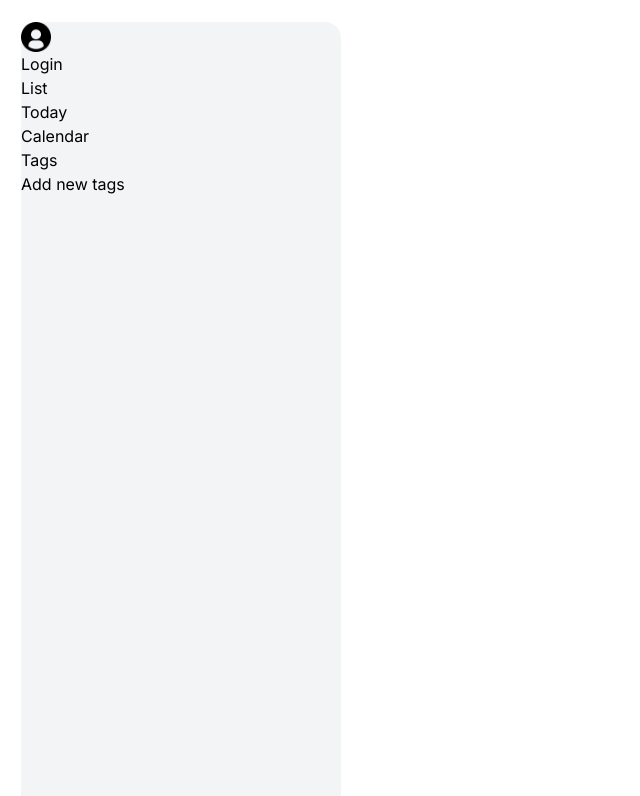
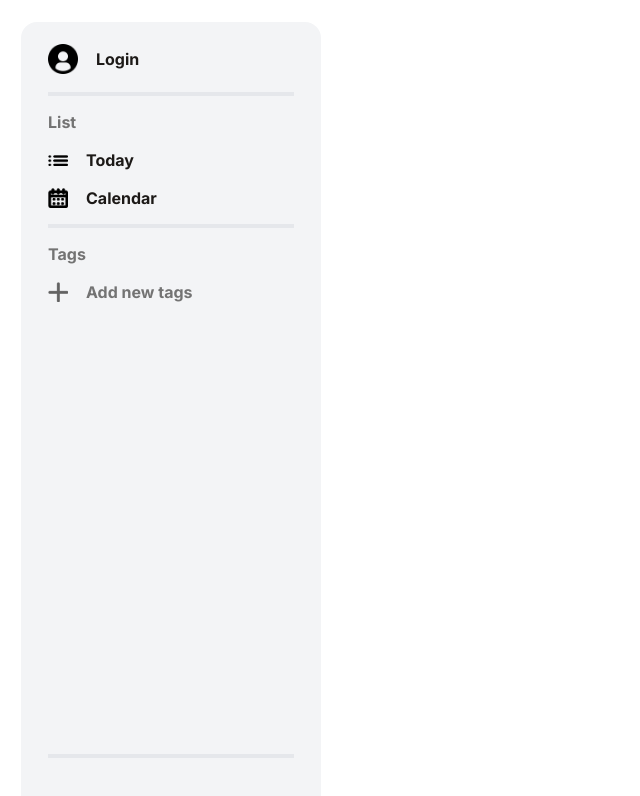
Before and after one commit to ITsMyPlan/todotasks, a Next.js app: page / in a window 1280 px wide. Shown: the top 796 px of the page, without its empty margins (0-640 px from the left). Built offline with nearby package versions, Linux system fonts and the light colour scheme; no server answers.

Commit message:
style: Sidebar CSS 작업

```diff
--- a/app/_components/layout/Sidebar.tsx
+++ b/app/_components/layout/Sidebar.tsx
@@ -5,10 +5,12 @@ import { useUserStore } from '@/store/useUserStore'
 import { useEffect } from 'react'
 import logout from '@/_components/auth/signOut/actions'
 import UnknownUser from '@/public/icons/unknown.png'
-
+import TodayIcon from '@/public/icons/todayicon.png'
+import CalendarIcon from '@/public/icons/calendaricon.png'
+import AddIcon from '@/public/icons/add.png'
+import SignoutIcon from '@/public/icons/SignoutIcon.png'
 
 const Sidebar = () => {
-
   const user = useUserStore(state => state.user)
   const fetchUser = useUserStore(state => state.fetchUser)
 
@@ -19,28 +21,62 @@ const Sidebar = () => {
   const email = user ? user.email : null
 
   return (
-    <div className="box-border bg-gray-100 xl rounded-2xl w-80">
-      <div>
-        <div>
-          <Image src={UnknownUser} alt="userimg" width={30} height={30} />
-          {user ? `${email}` : <Link href="/signin">Login</Link>}
+    <div className="hidden sm:block relative box-border bg-gray-100 font-bold text-neutral-500 rounded-2xl w-[300px] min-w-[300px] px-[27px] py-[22px]">
+      <div className="border-b-4 border-lightGray/70 mb-[14px] pb-[18px]">
+        <button type="button" className="flex items-center">
+          <div className="max-w-max mr-[18px]">
+            <Image src={UnknownUser} alt="userimg" style={{ width: 30, height: 30 }} />
           </div>
+          <div className="text-stone-900">{user ? `${email}` : <Link href="/signin">Login</Link>}</div>
+        </button>
+      </div>
+
+      <div className="border-b-4 border-lightGray/70">
+        <div className="">List</div>
+        <div className="my-[14px] text-stone-900">
+          <button type="button" className="flex items-center mb-[14px]">
+            <div className="max-w-max mr-[18px]">
+              <Image src={TodayIcon} alt="userimg" style={{ width: 20, height: 11 }} />
             </div>
             <div>
-        List
-        <div>
               <Link href="/today">Today</Link>
+            </div>
+          </button>
+
+          <button type="button" className="flex items-center">
+            <div className="max-w-max mr-[18px]">
+              <Image src={CalendarIcon} alt="userimg" style={{ width: 20, height: 20 }} />
             </div>
             <div>
               <Link href="/calendar">Calendar</Link>
             </div>
+          </button>
         </div>
-      <div>
-        Tags
+      </div>
+
+      <div className="my-[14px]">
+        <div className="mb-[14px]">Tags</div>
+        <button type="button" className="flex items-center mb-[14px]">
+          <div className="max-w-max mr-[18px]">
+            <Image src={AddIcon} alt="userimg" style={{ width: 20, height: 20 }} />
+          </div>
           <div>Add new tags</div>
+        </button>
       </div>
-      <div>
-        {user ? <button onClick={logout}>sign out</button> : ""}
+
+      <div className="absolute w-[246px] max-h-[600px] bottom-0 py-[32px]">
+        <div className="border-t-4 border-lightGray/70 pt-[32px]">
+          {user ? (
+            <button type="button" onClick={logout} className="flex items-center">
+              <div className="max-w-max mr-[18px]">
+                <Image src={SignoutIcon} alt="userimg" style={{ width: 20, height: 20 }} />
+              </div>
+              <div>Logout</div>
+            </button>
+          ) : (
+            ''
+          )}
+        </div>
       </div>
     </div>
   )
--- a/app/calendar/page.tsx
+++ b/app/calendar/page.tsx
@@ -1,4 +1,4 @@
-import Sidebar from '_components/layout/Sidebar'
+import Sidebar from '@/_components/layout/Sidebar'
 
 export default function Calendar() {
   return (
--- a/styles/globals.css
+++ b/styles/globals.css
@@ -13,4 +13,7 @@
   .flexwrap {
     @apply flex flex-wrap;
   }
+    .container {
+    @apply max-w-full self-center;
+  }
 }
```
Also changed, not shown: public/icons/signoutIcon.png (added). Lines whose indentation alone changed are shown as unchanged.
